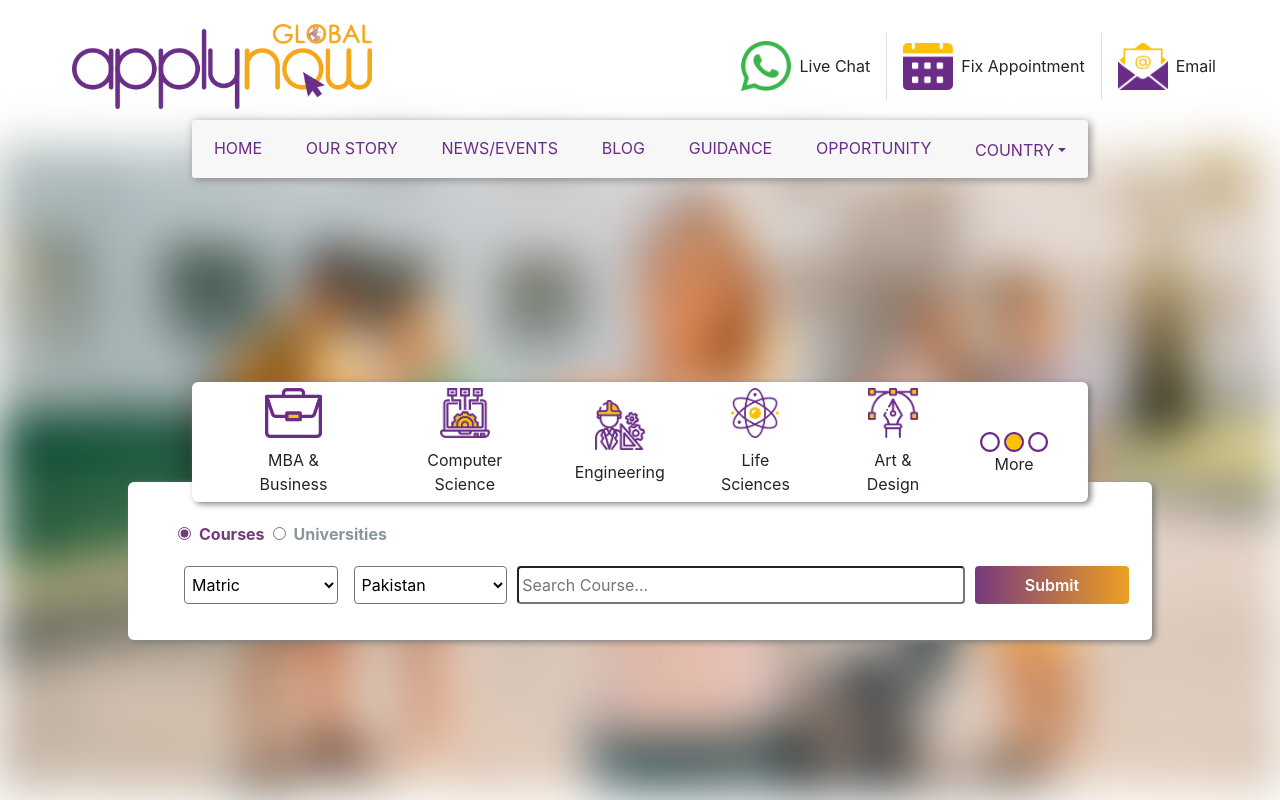
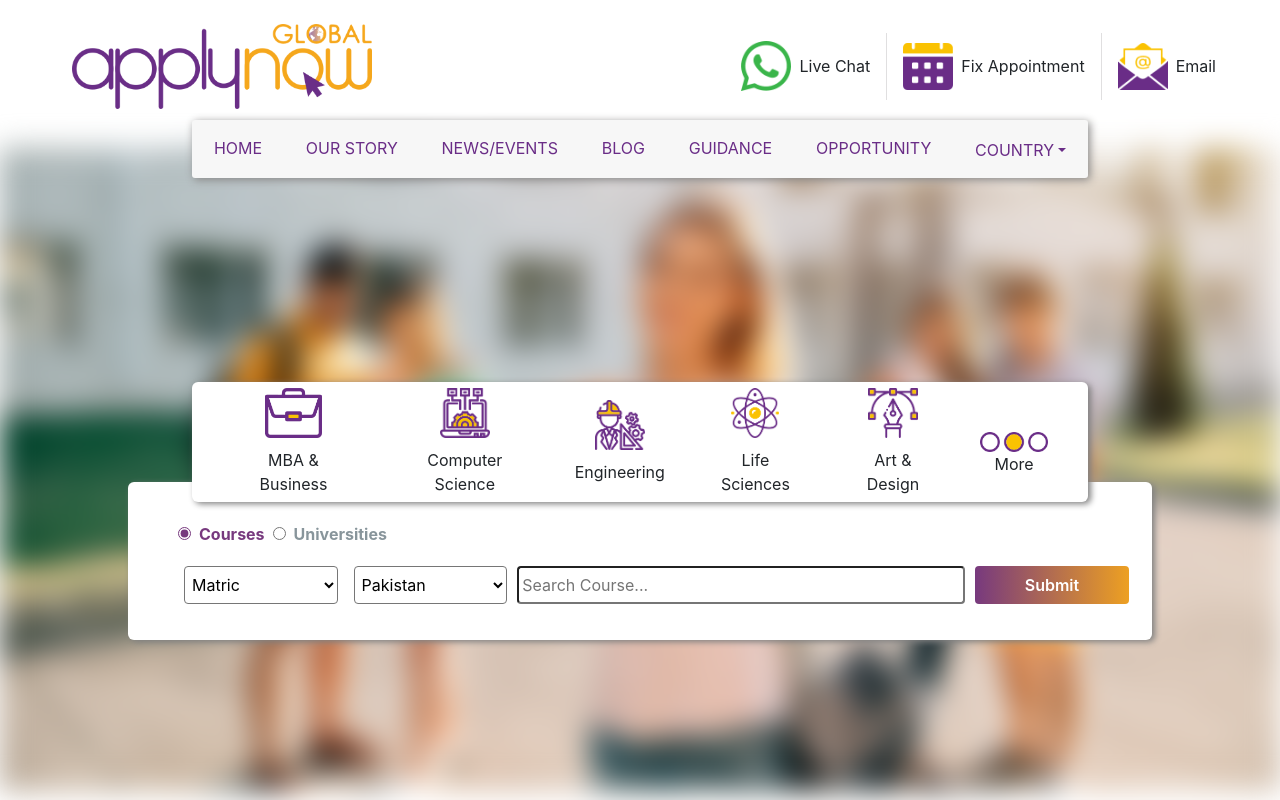
Before and after one commit to Maaz-Afzaal/apply-now-global, a React (Create React App) app: page / in a window 1280 px wide. Shown: the top 800 px of the page. Built offline with nearby package versions, Linux system fonts and the light colour scheme.

Commit message:
screens finalized blurred

```diff
--- a/src/App.scss
+++ b/src/App.scss
@@ -36,8 +36,8 @@
 }
 .blurImage{
   width:100vw;
-  filter: blur(25px);
+  filter: blur(15px);
   // filter: brightness(30%);
-  -webkit-filter: blur(25px);
+  -webkit-filter: blur(15px);
   // -webkit-filter: brightness(30%);
 }
```
